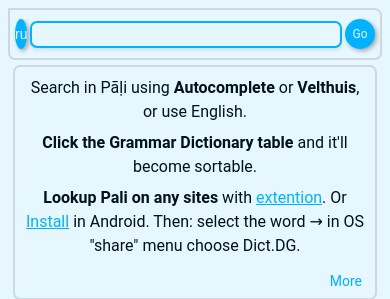
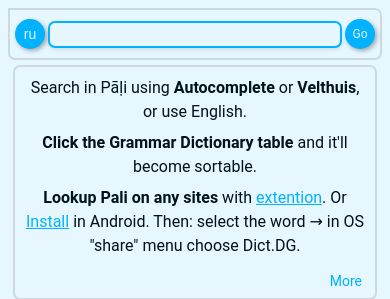
Before and after one commit to o28o/dpd-ui, a FastAPI app: page / in a window 390 px wide. Shown: the top 299 px of the page. Run offline with FastAPI, Linux system fonts and the light colour scheme; data that the repository does not hold is empty.

Commit message:
update from server

```diff
--- a/exporter/webapp/static/extrastyles.css
+++ b/exporter/webapp/static/extrastyles.css
@@ -776,8 +776,8 @@ align-items: center;
 
 .round-button {
     /* Размеры и форма */
-          width: 30px;
-        height: 30px;
+    width: 30px !important;
+    height: 30px !important;
     border-radius: 50%;
     /*min-width: 1.8em;  Фиксированная минимальная ширина */
 
@@ -959,8 +959,6 @@ align-items: center;
     }
 
     .round-button {
-        width: 30px;
-        height: 30px;
         font-size: 14px;
     }
 
```
